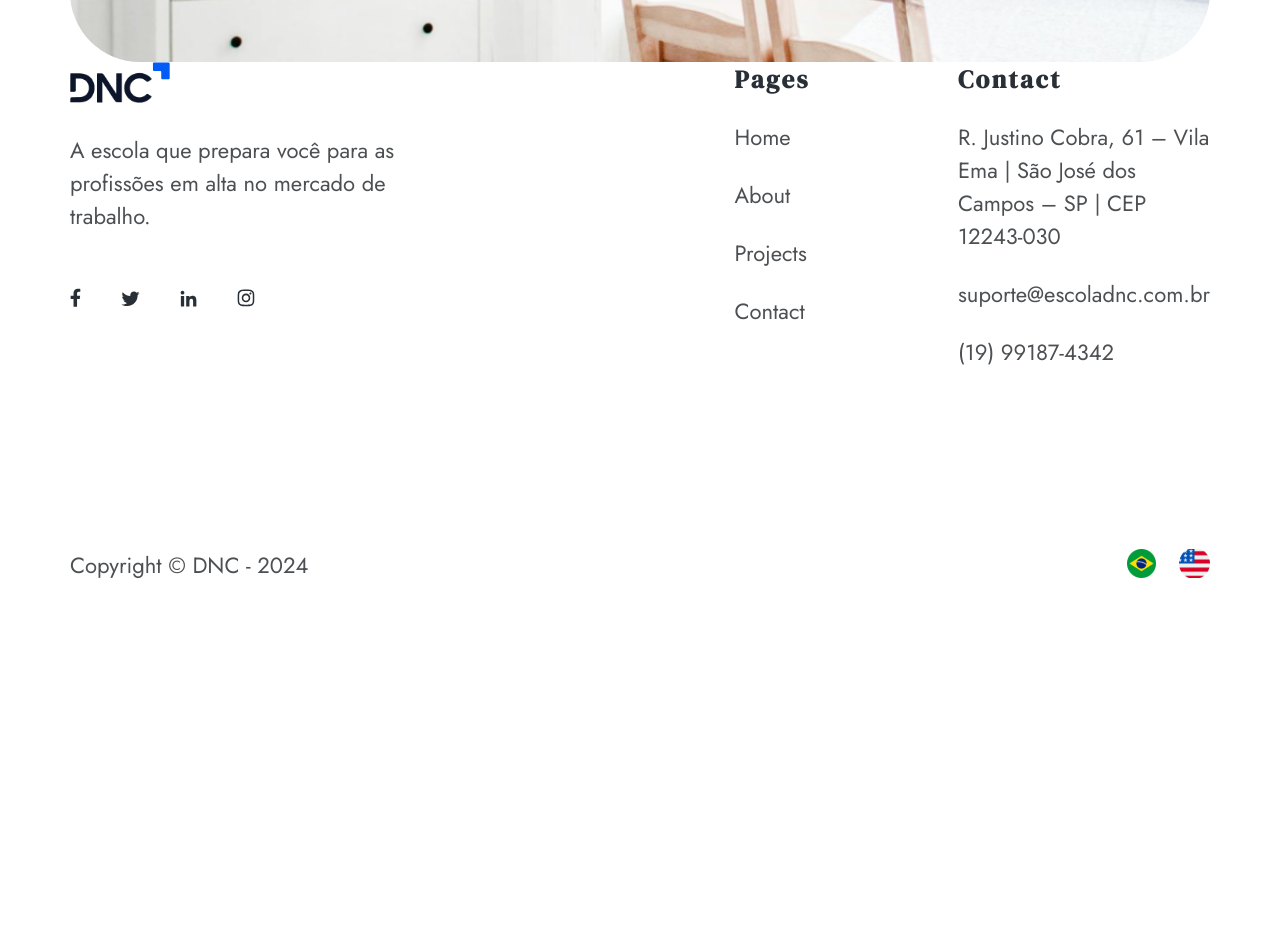
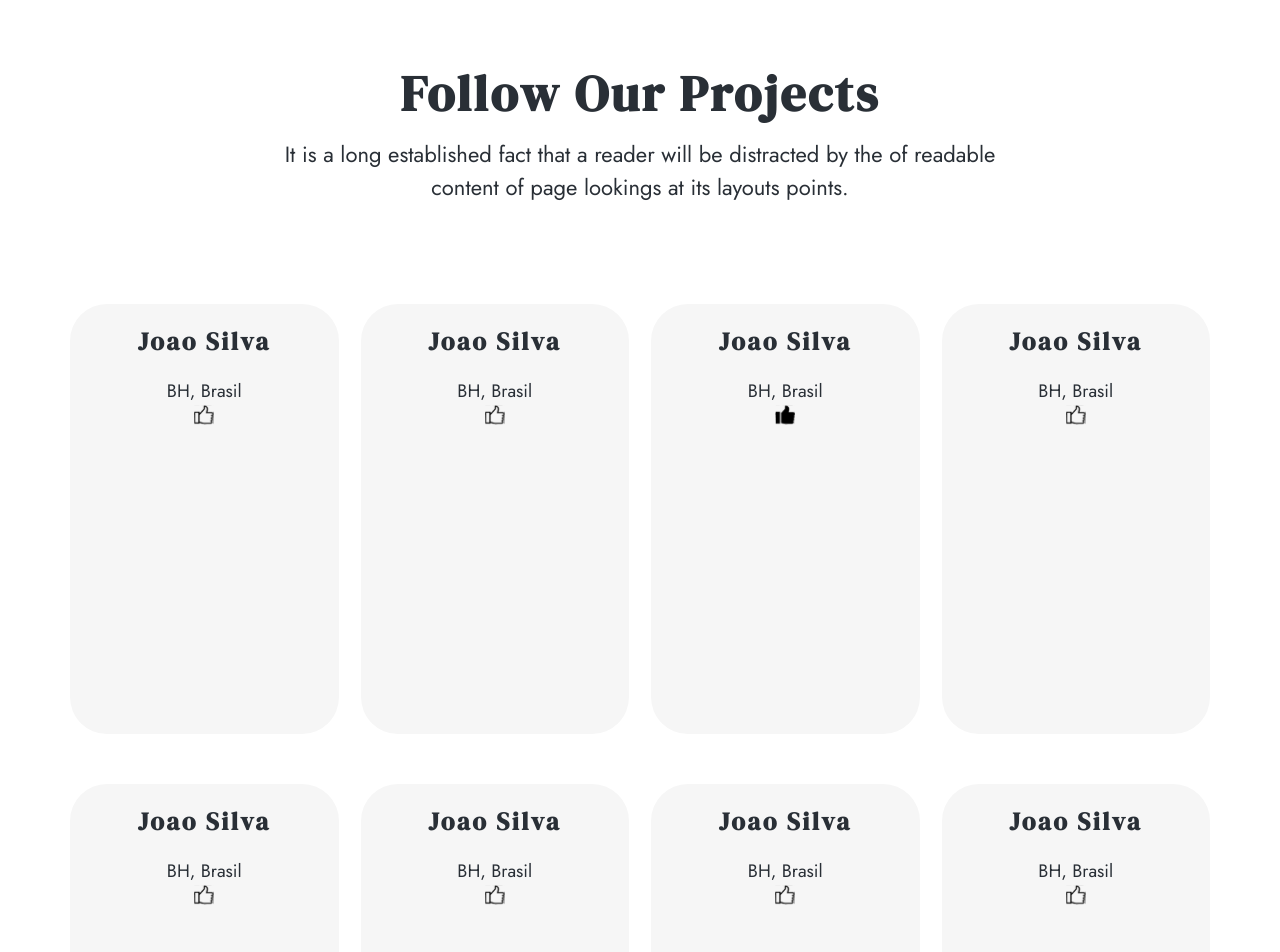
Before and after one commit to LGKARD/Pagina-de-arquitetura-e-engenharia, a React (Vite) app in the folder ReactDnc/: page / in a window 1280 px wide. Shown: the part 1060-2012 px from the top of the page. Before the commit the page ends 1717 px from the top, so only its background shows below. Built offline with nearby package versions, Linux system fonts and the light colour scheme.

Commit message:
Criação do componente 'ProjectsList'.

```diff
--- a/ReactDnc/src/assets/pages/home.jsx
+++ b/ReactDnc/src/assets/pages/home.jsx
@@ -3,17 +3,16 @@
 import Button from "../../components/button/button"
 import Banner from "../../components/banner/banner"
 import Hero from "../../components/hero/hero"
+import ProjectsList from "../../components/projectsList/projectsList"
 
 
 function Home() {
     return (
         <>
             <Header />
-            <h1>Home</h1>
-            <p>Conteúdo</p>
-            <Button buttonStyle="outline" arrow>Button</Button>
             <div className="container">
                 <Hero />
+                <ProjectsList />
             </div>
             <Footer />
         </>
--- /dev/null
+++ b/ReactDnc/src/components/projectsList/projectsList.css
@@ -0,0 +1,56 @@
+.projects-section {
+    margin: 150px 0;
+    text-align: center;
+}
+
+.projects-hero {
+    margin: 0 auto 100px auto;
+    max-width: 767px;
+
+}
+
+.projects-hero h2 {
+    font-size: 50px;
+
+}
+
+.projects-hero p {
+    font-size: 22px;
+    margin: 10px 0 0 0;
+}
+
+.projects-grid {
+    display: grid;
+    grid-template-columns: repeat(4, 1fr);
+    gap: 50px 22px;
+}
+
+.projects-card .thumb {
+    background-position: center;
+    background-size: cover;
+    border-radius: 37px;
+    height: 430px;
+    width: 100%;
+}
+
+.projects-card h3 {
+    font-size: 25px;
+    margin: 20px 0 0 0;
+}
+
+.projects-card p {
+    font-size: 18px;
+    margin: 20px 0 0 0;
+}
+
+@media (max-width: 768px) {
+    .projects-grid {
+        grid-template-columns: repeat(2, 1fr);
+    }
+}
+
+@media (max-width: 568px) {
+    .projects-grid {
+        grid-template-columns: 1fr;
+    }
+}
--- /dev/null
+++ b/ReactDnc/src/components/projectsList/projectsList.jsx
@@ -0,0 +1,76 @@
+import './projectsList.css'
+
+//assets
+import LikeFilled from '../../assets/like-filled.svg'
+import Like from '../../assets/like.svg'
+
+function ProjectsList(props) {
+    return (
+        <div className='projects-section'>
+            <div className='projects-hero'>
+                <h2>Follow Our Projects</h2>
+                <p>It is a long established fact that a reader will be distracted by the of readable content of page  lookings at its layouts  points.</p>
+            </div>
+            <div className='projects-grid'>
+                <div className='projects-card d-flex jc-center al-center fd-column'>
+                    <div className='thumb tertiary-background'>
+                        <h3>Joao Silva</h3>
+                        <p>BH, Brasil</p>
+                        <img src={Like} height="20px" />
+                    </div>
+                </div>
+                <div className='projects-card d-flex jc-center al-center fd-column'>
+                    <div className='thumb tertiary-background'>
+                        <h3>Joao Silva</h3>
+                        <p>BH, Brasil</p>
+                        <img src={Like} height="20px" />
+                    </div>
+                </div>
+                <div className='projects-card d-flex jc-center al-center fd-column'>
+                    <div className='thumb tertiary-background'>
+                        <h3>Joao Silva</h3>
+                        <p>BH, Brasil</p>
+                        <img src={LikeFilled} height="20px" />
+                    </div>
+                </div>
+                <div className='projects-card d-flex jc-center al-center fd-column'>
+                    <div className='thumb tertiary-background'>
+                        <h3>Joao Silva</h3>
+                        <p>BH, Brasil</p>
+                        <img src={Like} height="20px" />
+                    </div>
+                </div>
+                <div className='projects-card d-flex jc-center al-center fd-column'>
+                    <div className='thumb tertiary-background'>
+                        <h3>Joao Silva</h3>
+                        <p>BH, Brasil</p>
+                        <img src={Like} height="20px" />
+                    </div>
+                </div>
+                <div className='projects-card d-flex jc-center al-center fd-column'>
+                    <div className='thumb tertiary-background'>
+                        <h3>Joao Silva</h3>
+                        <p>BH, Brasil</p>
+                        <img src={Like} height="20px" />
+                    </div>
+                </div>
+                <div className='projects-card d-flex jc-center al-center fd-column'>
+                    <div className='thumb tertiary-background'>
+                        <h3>Joao Silva</h3>
+                        <p>BH, Brasil</p>
+                        <img src={Like} height="20px" />
+                    </div>
+                </div>
+                <div className='projects-card d-flex jc-center al-center fd-column'>
+                    <div className='thumb tertiary-background'>
+                        <h3>Joao Silva</h3>
+                        <p>BH, Brasil</p>
+                        <img src={Like} height="20px" />
+                    </div>
+                </div>
+            </div>
+        </div>
+    )
+}
+
+export default ProjectsList
```
Also changed, not shown: ReactDnc/src/assets/like-filled.svg (added), ReactDnc/src/assets/like.svg (added).
